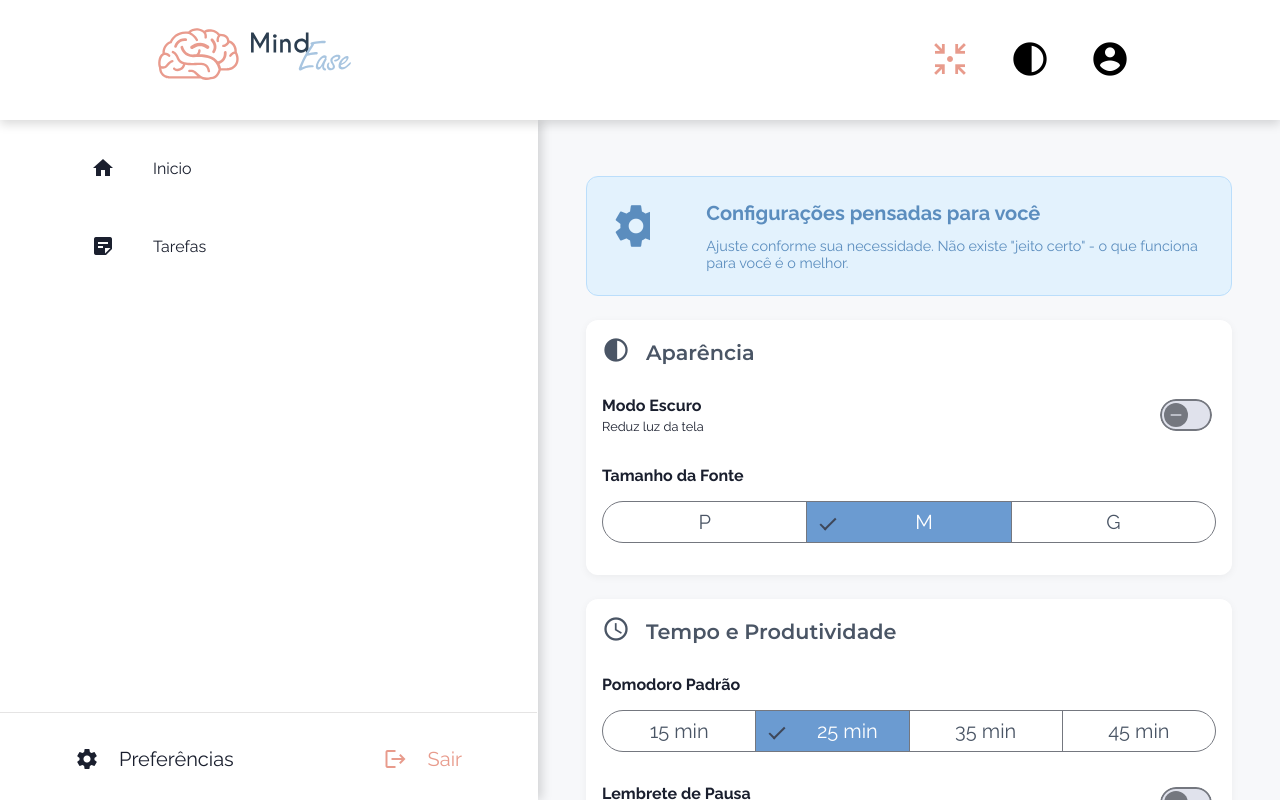
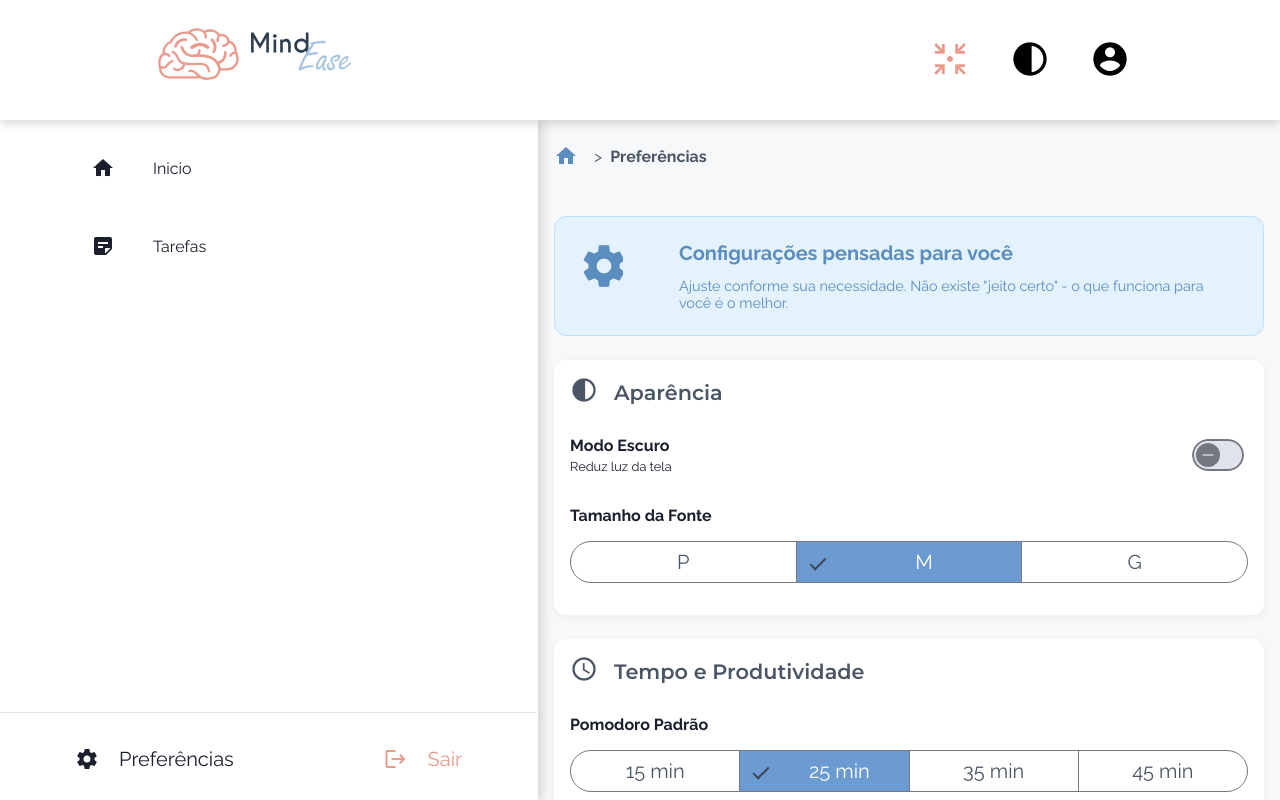
Before and after one commit to TC5Hackatton/web, an Angular app: page /settings in a window 1280 px wide. Built offline with nearby package versions, Linux system fonts and the light colour scheme; no server answers; the database is empty; sample sign-in values are in the browser's storage.

Commit message:
feat: implements breadcrumb to the project

```diff
--- /dev/null
+++ b/src/app/presentation/components/breadcrumb/breadcrumb.html
@@ -0,0 +1,6 @@
+<div class="breadcrumb">
+  <mat-icon class="home-icon" routerLink="/dashboard">home</mat-icon>
+  <span class="chevron">></span>
+  <span class="title">{{ title }}</span>
+  <ng-content />
+</div>
--- /dev/null
+++ b/src/app/presentation/components/breadcrumb/breadcrumb.scss
@@ -0,0 +1,19 @@
+.breadcrumb {
+  display: flex;
+  align-items: center;
+  margin-bottom: 24px;
+  color: var(--settings-text-subtitle);
+
+  .home-icon {
+    color: var(--primary);
+    margin-right: 8px;
+  }
+
+  .chevron {
+    margin: 0 8px;
+  }
+
+  .title {
+    font-weight: bold;
+  }
+}
--- a/src/app/presentation/pages/dashboard/dashboard.component.scss
+++ b/src/app/presentation/pages/dashboard/dashboard.component.scss
@@ -1,5 +1,4 @@
 .dashboard-container {
-  padding: 32px;
   max-width: 1200px;
   margin: 0 auto;
 
--- a/src/app/presentation/pages/dashboard/dashboard.component.ts
+++ b/src/app/presentation/pages/dashboard/dashboard.component.ts
@@ -6,10 +6,8 @@ import { MatIconModule } from "@angular/material/icon";
 import { GetTasksUseCase } from "../../../domain/usecases/tasks/get-tasks.usecase";
 import { Task } from "../../../domain/models/task.model";
 import { RouterModule } from "@angular/router";
-
 import { MatDialog, MatDialogModule } from "@angular/material/dialog";
 import { AddTaskDialogComponent } from "../../components/add-task-dialog/add-task-dialog.component";
-
 import { GetCurrentUserUseCase } from "../../../domain/usecases/get-current-user.usecase";
 
 @Component({
--- a/src/app/presentation/pages/settings/settings.component.html
+++ b/src/app/presentation/pages/settings/settings.component.html
@@ -1,5 +1,7 @@
 @if (settingsService.settings(); as settings) {
   <div class="settings-container">
+    <app-breadcrumb title="Preferências" />
+
     <!-- Banner Section -->
     <div class="settings-banner">
       <mat-icon class="banner-icon">settings</mat-icon>
--- a/src/app/presentation/pages/settings/settings.component.scss
+++ b/src/app/presentation/pages/settings/settings.component.scss
@@ -1,5 +1,4 @@
 .settings-container {
-  padding: 32px;
   margin: 0 auto;
   display: flex;
   flex-direction: column;
--- a/src/app/presentation/pages/settings/settings.component.ts
+++ b/src/app/presentation/pages/settings/settings.component.ts
@@ -7,6 +7,7 @@ import { MatButtonToggleChange, MatButtonToggleModule } from "@angular/material/
 import { MatButtonModule } from "@angular/material/button";
 import { AppSettingsService } from "../../services/app-settings.service";
 import { FontSize } from "../../../domain/models/user-settings.model";
+import { BreadcrumbComponent } from "../../components/breadcrumb/breadcrumb";
 
 @Component({
   selector: "app-settings",
@@ -17,7 +18,8 @@ import { FontSize } from "../../../domain/models/user-settings.model";
     MatIconModule,
     MatSlideToggleModule,
     MatButtonToggleModule,
-    MatButtonModule
+    MatButtonModule,
+    BreadcrumbComponent
   ],
   templateUrl: "./settings.component.html",
   styleUrl: "./settings.component.scss"
--- a/src/app/presentation/pages/tasks/tasks.html
+++ b/src/app/presentation/pages/tasks/tasks.html
@@ -1,14 +1,11 @@
-<div class="page-header">
-  <mat-icon class="home-icon">home</mat-icon>
-  <span class="chevron">></span>
-  <span class="title">Tarefas</span>
+<app-breadcrumb title="Tarefas">
   <div class="add-task-btn">
     <button mat-flat-button color="primary" (click)="openAddTaskDialog()">
       <mat-icon>add</mat-icon>
       Nova Tarefa
     </button>
   </div>
-</div>
+</app-breadcrumb>
 
 <div class="board-columns" cdkDropListGroup>
   <!-- TODO COLUMN -->
--- a/src/app/presentation/pages/tasks/tasks.scss
+++ b/src/app/presentation/pages/tasks/tasks.scss
@@ -1,13 +1,3 @@
-.page-header {
-  display: flex;
-  align-items: center;
-  margin-bottom: 24px;
-  color: #555;
-  .home-icon { color: #3F51B5; margin-right: 8px; }
-  .chevron { margin: 0 8px; color: #999; }
-  .title { font-weight: bold; }
-}
-
 .board-columns {
   display: flex;
   gap: 1rem;
@@ -31,18 +21,32 @@
   align-items: center;
   margin-bottom: 16px;
 
-  h3 { margin: 0; font-size: 14px; color: #777; font-weight: 500;}
+  h3 {
+    margin: 0;
+    font-size: 14px;
+    color: #777;
+    font-weight: 500;
+  }
 
   .dot {
-    width: 8px; height: 8px; border-radius: 50%; margin-right: 8px;
-    &.blue { background-color: #5C6BC0; }
-    &.yellow { background-color: #FFCA28; }
-    &.green { background-color: #66BB6A; }
+    width: 8px;
+    height: 8px;
+    border-radius: 50%;
+    margin-right: 8px;
+    &.blue {
+      background-color: #5c6bc0;
+    }
+    &.yellow {
+      background-color: #ffca28;
+    }
+    &.green {
+      background-color: #66bb6a;
+    }
   }
 }
 
 .task-card {
-  background-color: #F5F6F8;
+  background-color: #f5f6f8;
   border-radius: 8px;
   padding: 16px;
   margin-bottom: 12px;
@@ -51,11 +55,19 @@
     display: flex;
     justify-content: space-between;
     align-items: center;
-    h4 { margin: 0; font-weight: bold; color: #333; }
-    .play-btn { color: #66BB6A; } // Cor do play
+    h4 {
+      margin: 0;
+      font-weight: bold;
+      color: #333;
+    }
+    .play-btn {
+      color: #66bb6a;
+    }
   }
 
-  .task-meta { margin: 8px 0; }
+  .task-meta {
+    margin: 8px 0;
+  }
 
   .time-badge {
     background-color: var(--primary);
@@ -65,7 +77,12 @@
     font-size: 12px;
     display: inline-flex;
     align-items: center;
-    mat-icon { font-size: 14px; width: 14px; height: 14px; margin-right: 4px; }
+    mat-icon {
+      font-size: 14px;
+      width: 14px;
+      height: 14px;
+      margin-right: 4px;
+    }
   }
 
   .task-desc {
@@ -77,7 +94,7 @@
 }
 
 .empty-state {
-  color: #CCC;
+  color: #ccc;
   text-align: center;
   margin-top: 40px;
   font-size: 12px;
--- a/src/app/presentation/pages/tasks/tasks.ts
+++ b/src/app/presentation/pages/tasks/tasks.ts
@@ -13,6 +13,7 @@ import { GetTasksUseCase } from "../../../domain/usecases/tasks/get-tasks.usecas
 import { UpdateTaskStatusUseCase } from "../../../domain/usecases/tasks/update-task-status.usecase";
 
 import { Card } from "../../components/card/card";
+import { BreadcrumbComponent } from "../../components/breadcrumb/breadcrumb";
 import { Task } from "../../../domain/models/task.model";
 import { MatDialog, MatDialogModule } from "@angular/material/dialog";
 import { MatFormFieldModule } from "@angular/material/form-field";
@@ -33,7 +34,8 @@ import { AddTaskDialogComponent } from "../../components/add-task-dialog/add-tas
     MatFormFieldModule,
     MatInputModule,
     MatDialogModule,
-    FormsModule
+    FormsModule,
+    BreadcrumbComponent
   ],
   templateUrl: "./tasks.html",
   styleUrl: "./tasks.scss"
```
Also changed, not shown: src/app/presentation/components/breadcrumb/breadcrumb.ts (added, +14 -0 lines).
